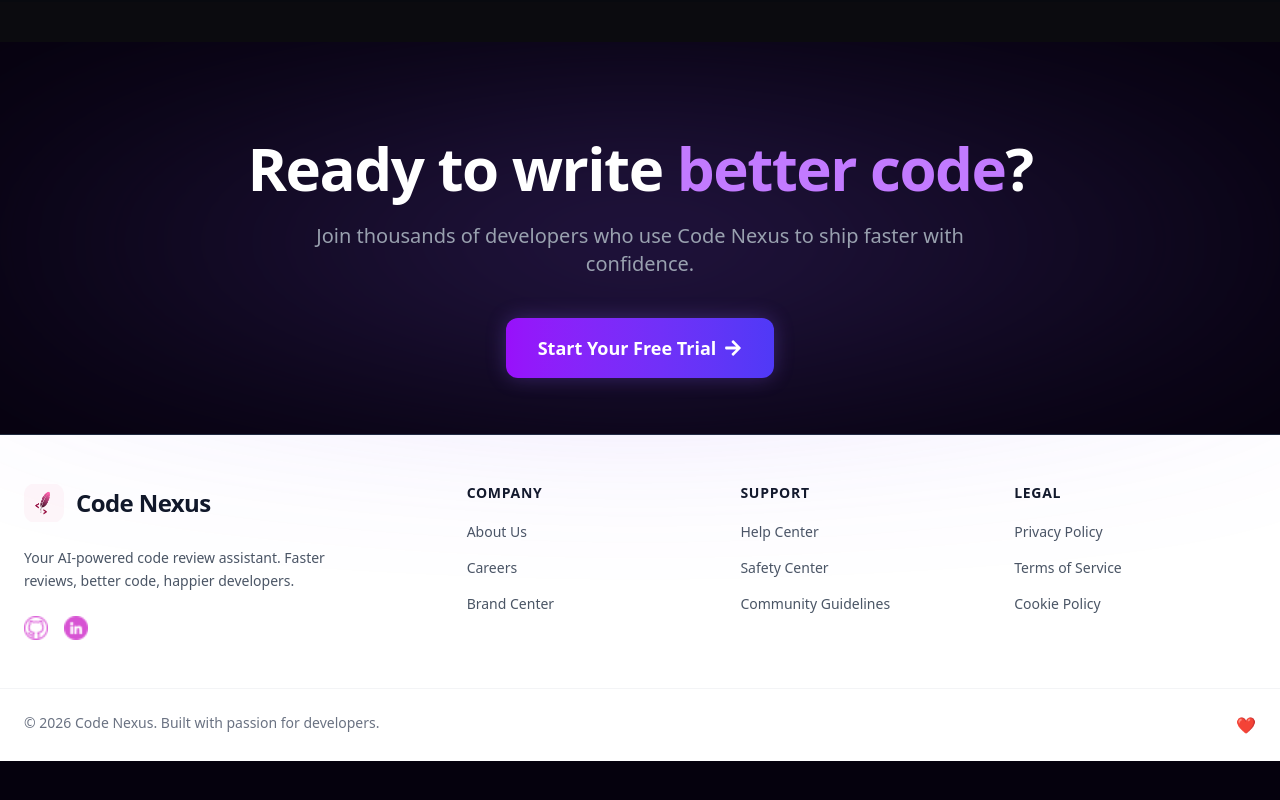
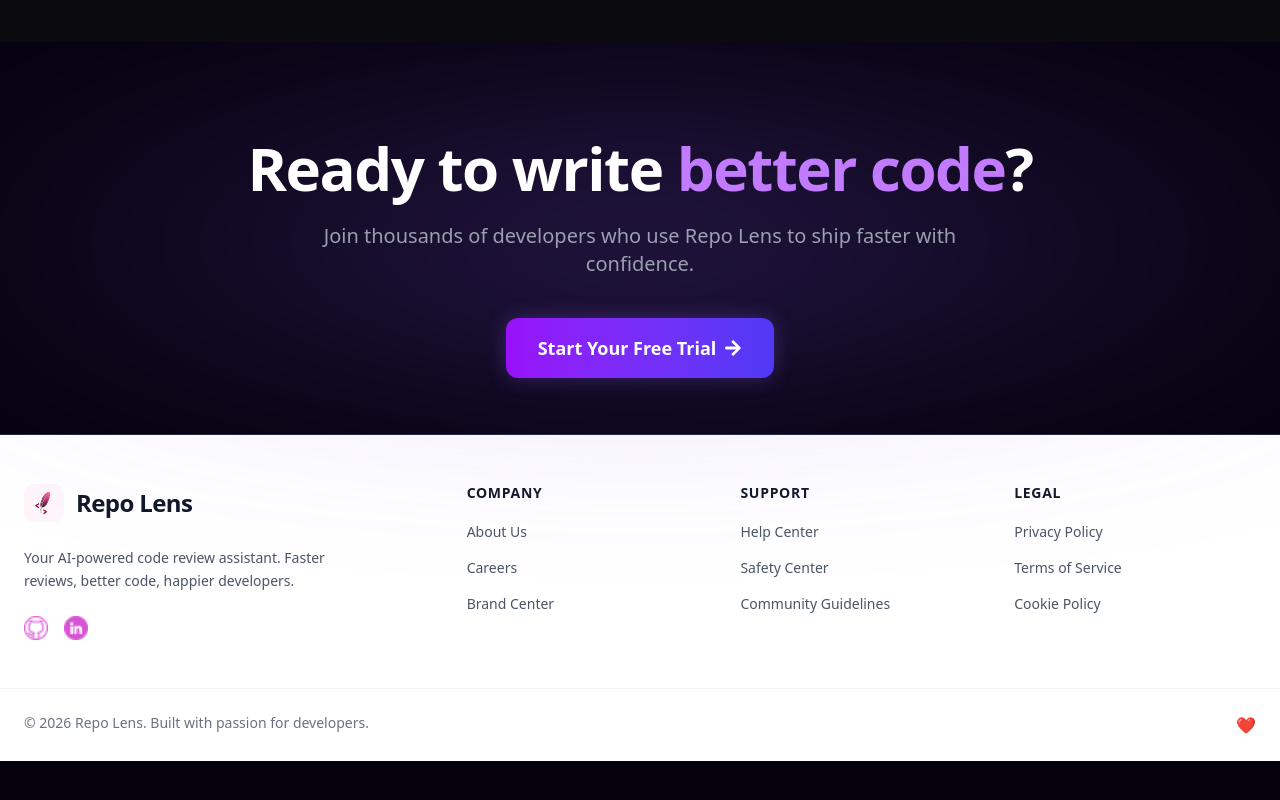
Before and after one commit to DevvratSharma026/RepoLens, a React app in the folder frontend/: page / in a window 1280 px wide. Shown: the part 1924-2724 px from the top of the page. Built offline with nearby package versions, Linux system fonts and the light colour scheme; no server answers; the HTML template or start-up script is replaced by a standard one.

Commit message:
make the system design readme

```diff
--- a/frontend/src/components/LandingPageComponents/FooterSectionOne.jsx
+++ b/frontend/src/components/LandingPageComponents/FooterSectionOne.jsx
@@ -19,7 +19,7 @@ const FooterSectionOne = () => {
         </h2>
 
         <p className='mt-6 text-lg md:text-xl text-gray-400 max-w-2xl'>
-          Join thousands of developers who use Code Nexus to ship faster with confidence.
+          Join thousands of developers who use Repo Lens to ship faster with confidence.
         </p>
 
         <div className='mt-10'>
--- a/frontend/src/components/LandingPageComponents/FooterSectionTwo.jsx
+++ b/frontend/src/components/LandingPageComponents/FooterSectionTwo.jsx
@@ -41,9 +41,9 @@ const FooterSectionTwo = () => {
                 {/* Left Section: Branding & Socials */}
                 <div className="lg:w-1/3 space-y-6">
                     <div className="flex items-center gap-3">
-                        <img src={logo} alt="Code Nexus Logo" className="h-10 w-10 object-contain rounded-xl" />
+                        <img src={logo} alt="Repo Lens Logo" className="h-10 w-10 object-contain rounded-xl" />
                         <h2 className="font-bold text-2xl tracking-tight text-gray-900 dark:text-white">
-                            Code Nexus
+                            Repo Lens
                         </h2>
                     </div>
 
@@ -100,7 +100,7 @@ const FooterSectionTwo = () => {
             {/* Optional: Bottom Credit Bar */}
             <div className="flex justify-between max-w-7xl mx-auto px-6 py-6 border-t border-gray-100 dark:border-gray-800 text-center md:text-left">
                 <p className="text-sm text-gray-500">
-                    © {new Date().getFullYear()} Code Nexus. Built with passion for developers.
+                    © {new Date().getFullYear()} Repo Lens. Built with passion for developers.
                 </p>
                 <p>Built for developer with LOVE❤️</p>
             </div>
--- a/frontend/src/components/LandingPageComponents/Navbar.jsx
+++ b/frontend/src/components/LandingPageComponents/Navbar.jsx
@@ -9,8 +9,8 @@ const Navbar = () => {
         <div role="navigation" className='fixed top-0 left-0 right-0 z-50 flex flex-row justify-between items-center px-4 lg:px-12 bg-black/60 backdrop-blur-sm lg:py-4 md:py-2'>
         {/* section 1 -> logo, name */}
         <div className='flex items-center gap-3'>
-            <img className='h-[25px] w-[24px] rounded-xl' src={logo} alt="Code Nexus"/>
-            <h1 className='lg:text-2xl font-bold bg-linear-to-r from-blue-700 to-violet-400 bg-clip-text text-transparent'>Code Nexus</h1>
+            <img className='h-[25px] w-[24px] rounded-xl' src={logo} alt="Repo Lens"/>
+            <h1 className='lg:text-2xl font-bold bg-linear-to-r from-blue-700 to-violet-400 bg-clip-text text-transparent'>Repo Lens</h1>
         </div>
 
         {/* Desktop nav: shown only on large screens */}
--- a/frontend/src/layouts/DashboardLayout.jsx
+++ b/frontend/src/layouts/DashboardLayout.jsx
@@ -40,7 +40,7 @@ const DashboardLayout = ({ children, user, onLogout }) => {
                             <img src={logo} className='rounded-xl'/>
                         </div>
                         <div className='text-xl font-bold text-text-primary'>
-                            Code Nexus
+                            Repo Lens
                         </div>
                     </div>
                 </div>
@@ -158,7 +158,7 @@ const DashboardLayout = ({ children, user, onLogout }) => {
                                         <img src={logo} className='rounded-xl'/>
                                     </div>
                                     <div className='text-xl font-bold text-text-primary'>
-                                        Code Nexus
+                                        Repo Lens
                                     </div>
                                 </div>
                             </div>
```
Also changed, not shown: 2 other files (tests, documents, lock files or other folders).
